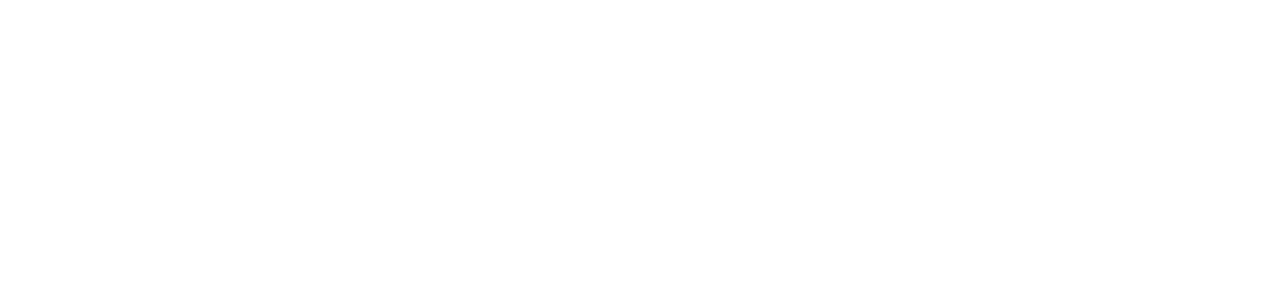
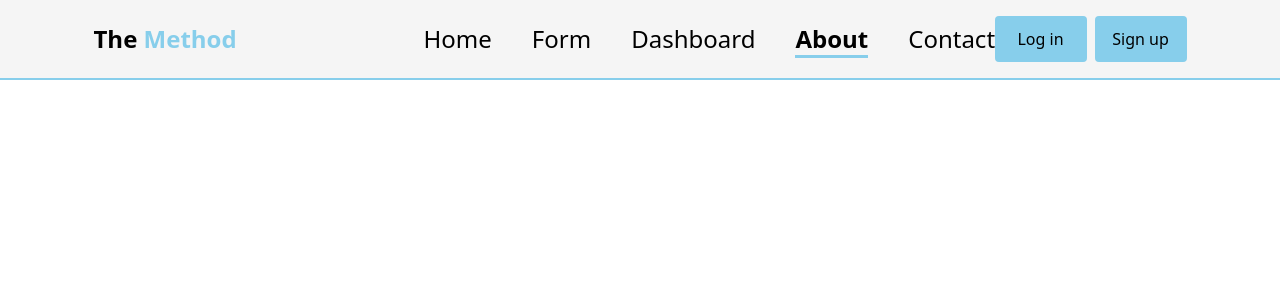
Before and after one commit to SeanSan06/the-method, a React (Vite) app in the folder frontend/: page /about in a window 1280 px wide. Before the commit this address had no page. Shown: the top 300 px of the page. Built offline with nearby package versions, Linux system fonts and the light colour scheme.

Commit message:
Add pathing for all pages in the navigation bar
Each of the 5 links in the navigation bar now link to the proper web
page. The pathings for each is also updated properly.

```diff
--- a/frontend/src/App.jsx
+++ b/frontend/src/App.jsx
@@ -1,18 +1,24 @@
 import { useState } from 'react'
 import { Routes, Route } from 'react-router-dom'
+
 import HomePage from './pages/HomePage';
 import FormPage from  './pages/FormPage';
+import DashboardPage from  './pages/DashboardPage';
+
 import './styles/styles.css'
 import './styles/home-page.css'
 import './styles/form-page.css'
 
-
+// Defines what Page Component appears for each of the 5 webpages
 function App() {
     return (
     <div>
         <Routes>
             <Route path="/" element={<HomePage />} />
             <Route path="/form" element={<FormPage />} />
+            <Route path="/dashboard" element={<DashboardPage />} />
+            <Route path="/about" element={<DashboardPage />} />
+            <Route path="/contact" element={<DashboardPage />} />
         </Routes>
     </div>
     )
--- a/frontend/src/components/NavBar.jsx
+++ b/frontend/src/components/NavBar.jsx
@@ -27,11 +27,32 @@
                     </NavLink>
                 </li>
 
-                <li>Dashboard</li>
+                <li>
+                    <NavLink
+                        to="/dashboard"
+                        className={({ isActive }) => isActive ? 'active-link' : undefined}
+                    >
+                        Dashboard
+                    </NavLink>
+                </li>
 
-                <li>About</li>
+                <li>
+                    <NavLink
+                        to="/about"
+                        className={({ isActive }) => isActive ? 'active-link' : undefined}
+                    >
+                        About
+                    </NavLink>
+                </li>
 
-                <li>Contact</li>
+                <li>
+                    <NavLink
+                        to="/contact"
+                        className={({ isActive }) => isActive ? 'active-link' : undefined}
+                    >
+                        Contact
+                    </NavLink>
+                </li>
             </ul>
             <div id="log-in-sign-up">
                 <button>Log in</button>
--- /dev/null
+++ b/frontend/src/pages/DashboardPage.jsx
@@ -0,0 +1,11 @@
+import NavBar from "../components/NavBar";
+
+function DashboardPage() {
+    return  (
+        <div>
+            <NavBar />
+        </div>
+    );
+}
+
+export default DashboardPage;
```
Also changed, not shown: frontend/src/pages/AboutPage.jsx (added, +11 -0 lines), frontend/src/pages/ContactPage.jsx (added, +11 -0 lines).
